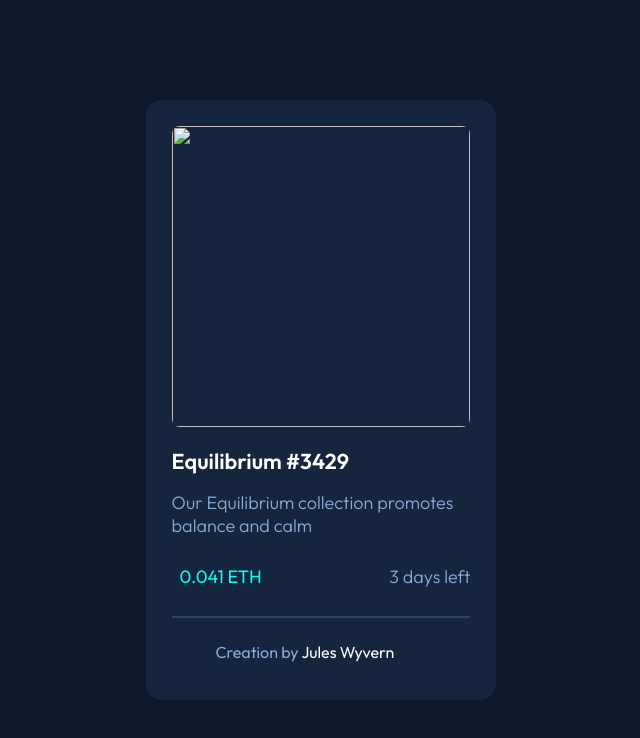
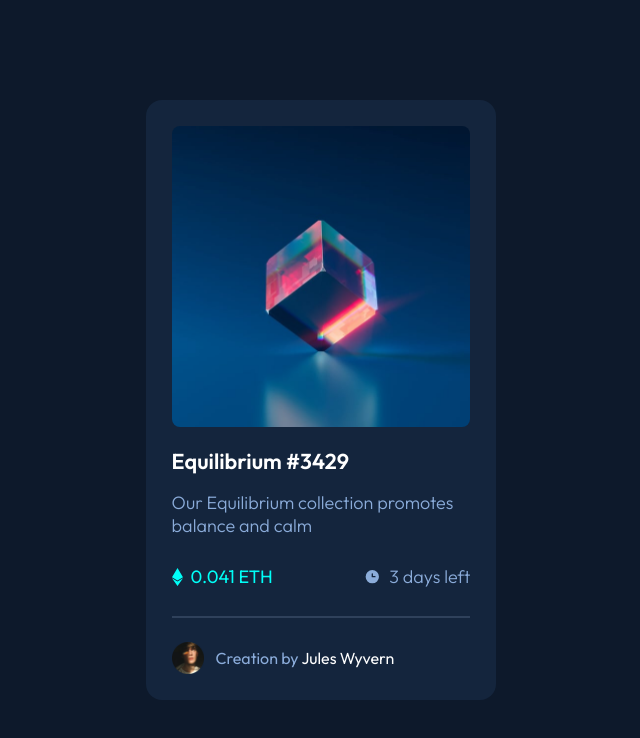
Before and after one commit to Malarpit16/NFT, a plain HTML site: page index.html in a window 1280 px wide. Shown: the whole page, without its empty margins (319-959 px from the left). Drawn offline with Linux system fonts and the light colour scheme.

Commit message:
Update index.html

```diff
--- a/index.html
+++ b/index.html
@@ -12,20 +12,20 @@
     <section>
       <div class="container"">
         <div class="image">
-          <img class="nft" src="./images/image-equilibrium.jpg" alt="">
-          <img id="hover-state" src="./images/icon-view.svg" alt="">
+          <img class="nft" src="./image-equilibrium.jpg" alt="">
+          <img id="hover-state" src="./icon-view.svg" alt="">
         </div>
         <div class="card-info">
           <h1>Equilibrium #3429</h1>
           <p>Our Equilibrium collection promotes balance and calm</p>
           <div class="price-time">
-            <p class="eth"><img src="./images/icon-ethereum.svg" alt=""> 0.041 ETH</p>
-            <p> <img src="./images/icon-clock.svg" alt=""> 3 days left</p>
+            <p class="eth"><img src="./icon-ethereum.svg" alt=""> 0.041 ETH</p>
+            <p> <img src="./icon-clock.svg" alt=""> 3 days left</p>
           </div>
           <hr>
         </div>
         <footer>
-          <img src="./images/image-avatar.png" alt="">
+          <img src="./image-avatar.png" alt="">
           <p>Creation by <span>Jules Wyvern</span></p>
         </footer>
       </div>
```
